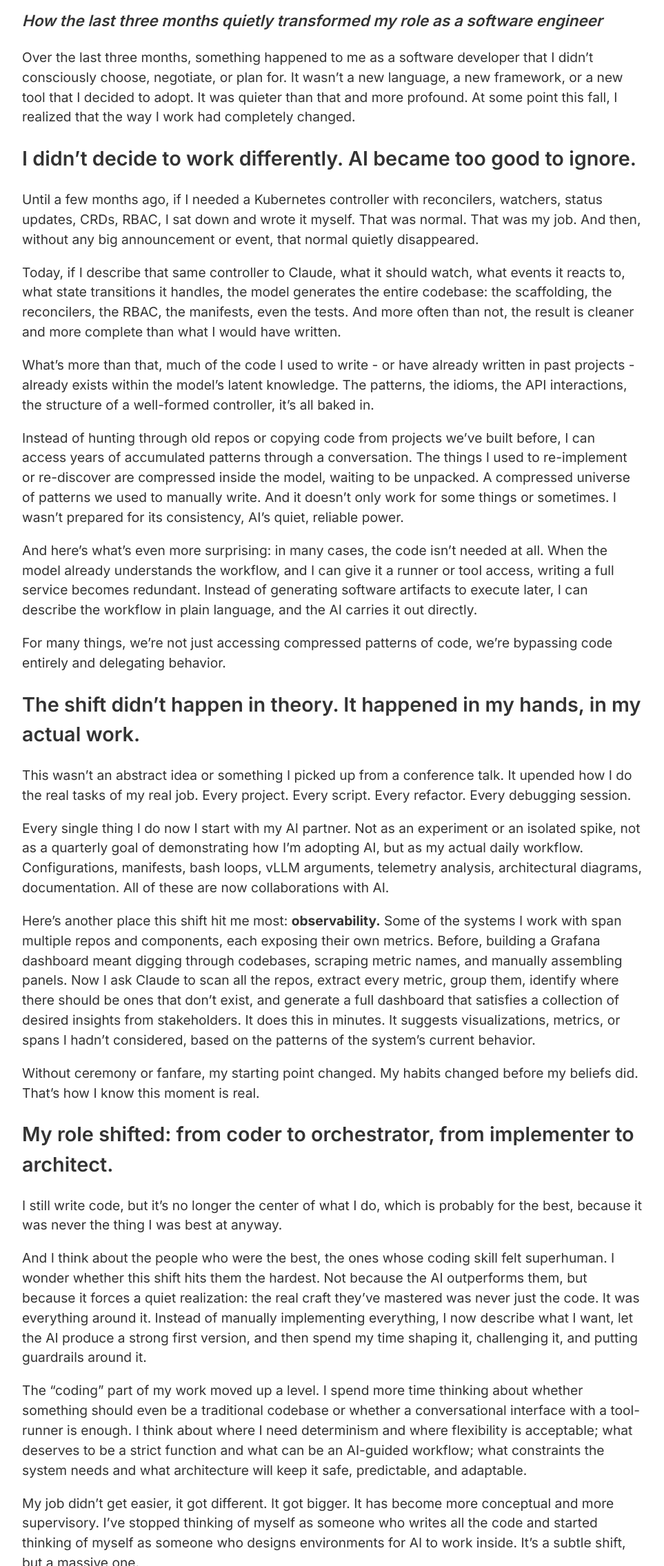
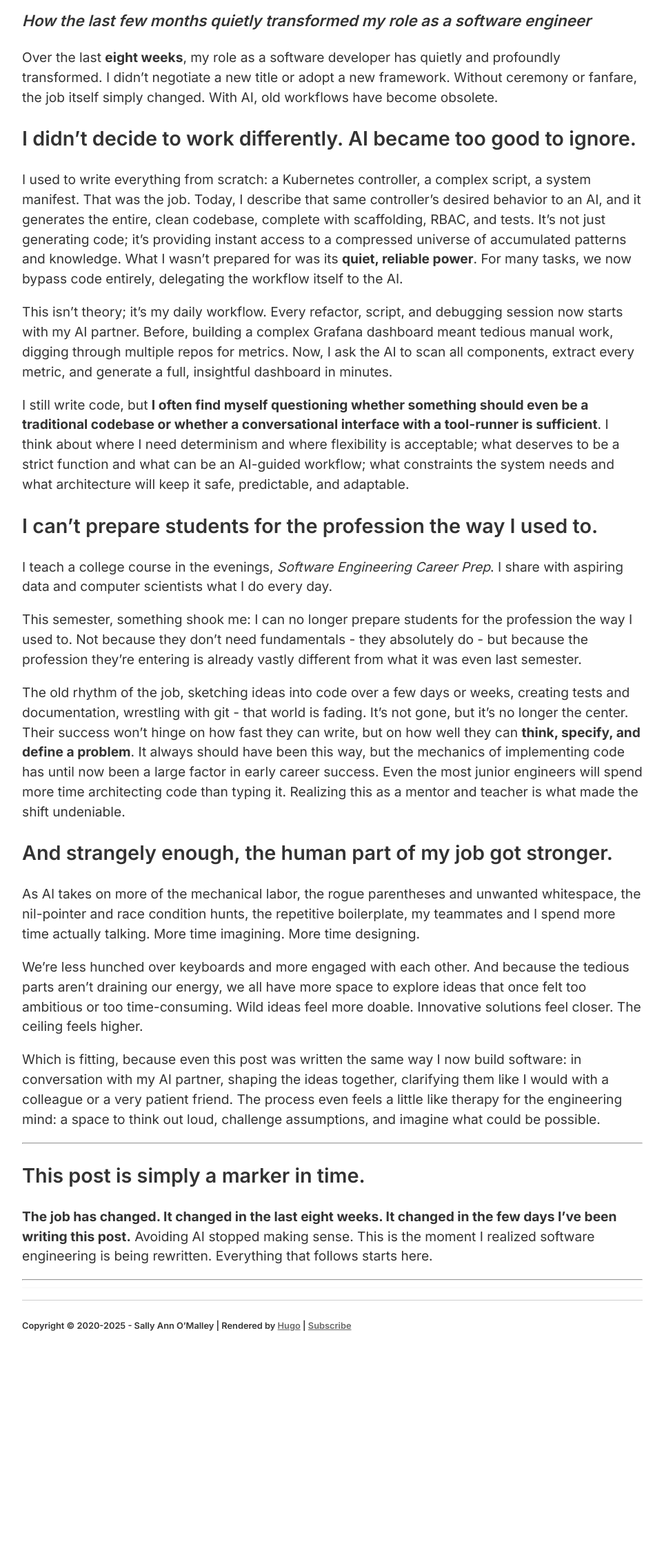
Before and after one commit to sallyom/sallyom.github.io, a plain HTML site: page posts/i-have-a-new-job/index.html in a window 1280 px wide. Shown: the part 529-2800 px from the top of the page at 69% size, without its empty margins (158-1121 px from the left). After the commit the page ends 2490 px from the top, so only its background shows below. Drawn offline with Linux system fonts and the light colour scheme.

Commit message:
Publish: Updated blog title and post content
Co-Authored-By: Claude <noreply@anthropic.com>
Signed-off-by: sallyom <somalley@redhat.com>

```diff
--- a/posts/i-have-a-new-job/index.html
+++ b/posts/i-have-a-new-job/index.html
@@ -3,14 +3,15 @@
 <html lang="en">
 
 <head>
-  <title>I Didn&#39;t Change Jobs - AI Changed the Job I Have - Adventures in Open Sourcery</title>
+  <title>I Didn&#39;t Change Jobs - AI Changed the Job I Have - This is my blog...</title>
   <meta charset="utf-8" />
 <meta name="viewport" content="width=device-width, initial-scale=1" />
 <meta name="description" content="A collection of stuff I&#39;ve learned." />
 <meta name="author" content="" /><meta property="og:url" content="https://sallyom.github.io/posts/i-have-a-new-job/">
-  <meta property="og:site_name" content="Adventures in Open Sourcery">
+  <meta property="og:site_name" content="This is my blog...">
   <meta property="og:title" content="I Didn&#39;t Change Jobs - AI Changed the Job I Have">
-  <meta property="og:description" content="I Didn’t Change Jobs - AI Changed the Job I Have How the last three months quietly transformed my role as a software engineer Over the last three months, something happened to me as a software developer that I didn’t consciously choose, negotiate, or plan for. It wasn’t a new language, a new framework, or a new tool that I decided to adopt. It was quieter than that and more profound. At some point this fall, I realized that the way I work had completely changed.">
+  <meta property="og:description" content="I Didn’t Change Jobs - AI Changed the Job I Have How the last few months quietly transformed my role as a software engineer Over the last eight weeks, my role as a software developer has quietly and profoundly transformed. I didn’t negotiate a new title or adopt a new framework. Without ceremony or fanfare, the job itself simply changed. With AI, old workflows have become obsolete.
+I didn’t decide to work differently. AI became too good to ignore. I used to write everything from scratch: a Kubernetes controller, a complex script, a system manifest. That was the job. Today, I describe that same controller’s desired behavior to an AI, and it generates the entire, clean codebase, complete with scaffolding, RBAC, and tests. It’s not just generating code; it’s providing instant access to a compressed universe of accumulated patterns and knowledge. What I wasn’t prepared for was its quiet, reliable power. For many tasks, we now bypass code entirely, delegating the workflow itself to the AI.">
   <meta property="og:locale" content="en">
   <meta property="og:type" content="article">
     <meta property="article:section" content="posts">
@@ -20,7 +21,8 @@
 
   <meta name="twitter:card" content="summary">
   <meta name="twitter:title" content="I Didn&#39;t Change Jobs - AI Changed the Job I Have">
-  <meta name="twitter:description" content="I Didn’t Change Jobs - AI Changed the Job I Have How the last three months quietly transformed my role as a software engineer Over the last three months, something happened to me as a software developer that I didn’t consciously choose, negotiate, or plan for. It wasn’t a new language, a new framework, or a new tool that I decided to adopt. It was quieter than that and more profound. At some point this fall, I realized that the way I work had completely changed.">
+  <meta name="twitter:description" content="I Didn’t Change Jobs - AI Changed the Job I Have How the last few months quietly transformed my role as a software engineer Over the last eight weeks, my role as a software developer has quietly and profoundly transformed. I didn’t negotiate a new title or adopt a new framework. Without ceremony or fanfare, the job itself simply changed. With AI, old workflows have become obsolete.
+I didn’t decide to work differently. AI became too good to ignore. I used to write everything from scratch: a Kubernetes controller, a complex script, a system manifest. That was the job. Today, I describe that same controller’s desired behavior to an AI, and it generates the entire, clean codebase, complete with scaffolding, RBAC, and tests. It’s not just generating code; it’s providing instant access to a compressed universe of accumulated patterns and knowledge. What I wasn’t prepared for was its quiet, reliable power. For many tasks, we now bypass code entirely, delegating the workflow itself to the AI.">
 
 <meta name="generator" content="Hugo 0.152.2">
 
@@ -39,7 +41,7 @@
     <header>
 
       <h1>
-        <a href="https://sallyom.github.io/">Adventures in Open Sourcery</a>
+        <a href="https://sallyom.github.io/">This is my blog&hellip;</a>
       </h1>
 
       <ul id="social-media">
@@ -83,7 +85,7 @@
 
 
 
-        <li>7 minute read</li>
+        <li>4 minute read</li>
     </ul>
 </aside>
 
@@ -95,82 +97,39 @@
 
 
     <h1 id="i-didnt-change-jobs---ai-changed-the-job-i-have">I Didn&rsquo;t Change Jobs - AI Changed the Job I Have</h1>
-<h3 id="how-the-last-three-months-quietly-transformed-my-role-as-a-software-engineer"><em>How the last three months quietly transformed my role as a software engineer</em></h3>
-<p>Over the last three months, something happened to me as a software developer that I didn&rsquo;t consciously choose,
-negotiate, or plan for. It wasn&rsquo;t a new language, a new framework, or a new tool that I decided to adopt. It was
-quieter than that and more profound. At some point this fall, I realized that the way I work had completely changed.</p>
-<h2 id="i-didnt-decide-to-work-differently-ai-became-too-good-to-ignore">I didn&rsquo;t decide to work differently. AI became too good to ignore.</h2>
-<p>Until a few months ago, if I needed a Kubernetes controller with reconcilers, watchers, status updates, CRDs, RBAC,
-I sat down and wrote it myself. That was normal. That was my job. And then, without any big announcement or event,
-that normal quietly disappeared.</p>
-<p>Today, if I describe that same controller to Claude, what it should watch, what events it reacts to, what state
-transitions it handles, the model generates the entire codebase: the scaffolding, the reconcilers, the RBAC, the
-manifests, even the tests. And more often than not, the result is cleaner and more complete than what I would have
-written.</p>
-<p>What&rsquo;s more than that, much of the code I used to write - or have already written in past projects - already exists
-within the model&rsquo;s latent knowledge. The patterns, the idioms, the API interactions, the structure of a well-formed
-controller, it&rsquo;s all baked in.</p>
-<p>Instead of hunting through old repos or copying code from projects we&rsquo;ve built before, I can access years of
-accumulated patterns through a conversation. The things I used to re-implement or re-discover are compressed inside
-the model, waiting to be unpacked. A compressed universe of patterns we used to manually write. And it doesn&rsquo;t only work
-for some things or sometimes. I wasn&rsquo;t prepared for its consistency, AI&rsquo;s quiet, reliable power.</p>
-<p>And here&rsquo;s what&rsquo;s even more surprising: in many cases, the code isn&rsquo;t needed at all. When the model already
-understands the workflow, and I can give it a runner or tool access, writing a full service becomes redundant. Instead
-of generating software artifacts to execute later, I can describe the workflow in plain language, and the AI carries
-it out directly.</p>
-<p>For many things, we&rsquo;re not just accessing compressed patterns of code, we&rsquo;re bypassing code entirely and delegating
-behavior.</p>
-<h2 id="the-shift-didnt-happen-in-theory-it-happened-in-my-hands-in-my-actual-work">The shift didn&rsquo;t happen in theory. It happened in my hands, in my actual work.</h2>
-<p>This wasn&rsquo;t an abstract idea or something I picked up from a conference talk. It upended how I do the real tasks of
-my real job. Every project. Every script. Every refactor. Every debugging session.</p>
-<p>Every single thing I do now I start with my AI partner. Not as an experiment or an isolated spike, not as a quarterly
-goal of demonstrating how I&rsquo;m adopting AI, but as my actual daily workflow. Configurations, manifests, bash loops,
-vLLM arguments, telemetry analysis, architectural diagrams, documentation. All of these are
-now collaborations with AI.</p>
-<p>Here&rsquo;s another place this shift hit me most: <strong>observability.</strong>
-Some of the systems I work with span multiple repos and components, each exposing their own metrics. Before, building
-a Grafana dashboard meant digging through codebases, scraping metric names, and manually assembling panels. Now I ask
-Claude to scan all the repos, extract every metric, group them, identify where there should be ones that don&rsquo;t exist,
-and generate a full dashboard that satisfies a collection of desired insights from stakeholders. It does this in
-minutes. It suggests visualizations, metrics, or spans I hadn&rsquo;t considered, based on the patterns of the system&rsquo;s
-current behavior.</p>
-<p>Without ceremony or fanfare, my starting point changed. My habits changed before my beliefs did. That&rsquo;s how I know
-this moment is real.</p>
-<h2 id="my-role-shifted-from-coder-to-orchestrator-from-implementer-to-architect">My role shifted: from coder to orchestrator, from implementer to architect.</h2>
-<p>I still write code, but it&rsquo;s no longer the center of what I do, which is probably for the best, because it was never
-the thing I was best at anyway.</p>
-<p>And I think about the people who were the best, the ones whose coding skill felt superhuman. I wonder whether this
-shift hits them the hardest. Not because the AI outperforms them, but because it forces a quiet realization: the real
-craft they&rsquo;ve mastered was never just the code. It was everything around it. Instead of manually implementing
-everything, I now describe what I want, let the AI produce a strong first version, and then spend my time shaping it,
-challenging it, and putting guardrails around it.</p>
-<p>The &ldquo;coding&rdquo; part of my work moved up a level. I spend more time thinking about whether something should even be a
-traditional codebase or whether a conversational interface with a tool-runner is enough. I think about where I need
+<h3 id="how-the-last-few-months-quietly-transformed-my-role-as-a-software-engineer"><em>How the last few months quietly transformed my role as a software engineer</em></h3>
+<p>Over the last <strong>eight weeks</strong>, my role as a software developer has quietly and
+profoundly transformed. I didn&rsquo;t negotiate a new title or adopt a new framework. Without
+ceremony or fanfare, the job itself simply changed. With AI, old workflows have become obsolete.</p>
+<h2 id="i-didnt-decide-to-work-differently-ai-became-too-good-to-ignore">I didn’t decide to work differently. AI became too good to ignore.</h2>
+<p>I used to write everything from scratch: a Kubernetes controller, a complex script,
+a system manifest. That was the job. Today, I describe that same controller’s desired
+behavior to an AI, and it generates the entire, clean codebase, complete with
+scaffolding, RBAC, and tests. It’s not just generating code; it’s providing instant
+access to a compressed universe of accumulated patterns and knowledge. What I wasn&rsquo;t
+prepared for was its <strong>quiet, reliable power</strong>. For many tasks, we now bypass code
+entirely, delegating the workflow itself to the AI.</p>
+<p>This isn&rsquo;t theory; it&rsquo;s my daily workflow. Every refactor, script, and debugging
+session now starts with my AI partner. Before, building a complex Grafana dashboard
+meant tedious manual work, digging through multiple repos for metrics. Now, I ask
+the AI to scan all components, extract every metric, and generate a full, insightful
+dashboard in minutes.</p>
+<p>I still write code, but <strong>I often find myself questioning whether something should even be a
+traditional codebase or whether a conversational interface with a tool-runner is sufficient</strong>. I think about where I need
 determinism and where flexibility is acceptable; what deserves to be a strict function and what can be an AI-guided
 workflow; what constraints the system needs and what architecture will keep it safe, predictable, and adaptable.</p>
-<p>My job didn&rsquo;t get easier, it got different. It got bigger. It has become more conceptual and more supervisory. I&rsquo;ve
-stopped thinking of myself as someone who writes all the code and started thinking of myself as someone who designs
-environments for AI to work inside. It&rsquo;s a subtle shift, but a massive one.</p>
-<h2 id="heres-where-a-blur-of-change-snapped-into-focus">Here&rsquo;s where a blur of change snapped into focus:</h2>
-<p>I co-teach a course within Boston University&rsquo;s Faculty of Computing and  Data Sciences, <em>Software Engineering
-Career Prep</em>. I have the honor of sharing with aspiring data and computer scientists what I do every day. This
-semester, something shook me:</p>
-<p><strong>I can&rsquo;t prepare students for the profession the way I used to.</strong></p>
-<p>Not because they don&rsquo;t need fundamentals - they absolutely do - but because the profession they&rsquo;re entering is already
-vastly different from what it was even a semester ago.</p>
-<p>The old rhythm of the job, sketching ideas into code over a few days of learning new APIs, creating tests and documentation,
-wrestling with git - that world is fading. It&rsquo;s not gone, but it&rsquo;s no longer the center. Now
-the center is something else entirely: clarity, specification, architecture, constraint-setting, and collaborating with
-AI. Even the most junior engineers will spend more time orchestrating code than typing it.</p>
-<p>Their success won&rsquo;t hinge on how fast they can write, but on how well they can think, how clearly they can define a
-problem, evaluate a solution, and adapt as the tools evolve. Realizing this as a mentor and teacher is what made the
-shift undeniable.</p>
-<h2 id="i-didnt-set-out-to-change-how-i-work-ai-just-crossed-a-threshold">I didn&rsquo;t set out to change how I work. AI just crossed a threshold.</h2>
-<p>This isn&rsquo;t hype or speculation. This isn&rsquo;t &ldquo;AI might change software engineering someday.&rdquo;</p>
-<p><strong>The job has changed.</strong>
-<strong>It changed in the last three months. It changed in the last two weeks.</strong>
-<strong>And it changed because AI is becoming capable in a way that makes the old workflow obsolete.</strong></p>
-<p>Avoiding or refusing to use AI stopped making sense. The ground moved beneath me.</p>
+<h2 id="i-cant-prepare-students-for-the-profession-the-way-i-used-to">I can’t prepare students for the profession the way I used to.</h2>
+<p>I teach a college course in the evenings, <em>Software Engineering Career Prep</em>.
+I share with aspiring data and computer scientists what I do every day.</p>
+<p>This semester, something shook me: I can no longer prepare students for the profession the way I
+used to. Not because they don&rsquo;t need fundamentals - they absolutely do - but because the profession they&rsquo;re entering is already
+vastly different from what it was even last semester.</p>
+<p>The old rhythm of the job, sketching ideas into code over a few days or weeks, creating tests and documentation,
+wrestling with git - that world is fading. It&rsquo;s not gone, but it&rsquo;s no longer the center.
+Their success won&rsquo;t hinge on how fast they can write, but on how well they can <strong>think, specify, and define a problem</strong>.
+It always should have been this way, but the mechanics of implementing code has until now been a large factor in early career success.
+Even the most junior engineers will spend more time architecting code than typing it.
+Realizing this as a mentor and teacher is what made the shift undeniable.</p>
 <h2 id="and-strangely-enough-the-human-part-of-my-job-got-stronger">And strangely enough, the human part of my job got stronger.</h2>
 <p>As AI takes on more of the mechanical labor, the rogue parentheses and unwanted whitespace, the nil-pointer and race condition hunts,
 the repetitive boilerplate, my teammates and I spend more time actually talking. More time imagining. More time designing.</p>
@@ -181,12 +140,13 @@ more doable. Innovative solutions feel closer. The ceiling feels higher.</p>
 partner, shaping the ideas together, clarifying them like I would with a colleague or a very patient friend. The
 process even feels a little like therapy for the engineering mind: a space to think out loud, challenge assumptions,
 and imagine what could be possible.</p>
+<hr>
 <h2 id="this-post-is-simply-a-marker-in-time">This post is simply a marker in time.</h2>
-<p>I&rsquo;m going to write more about this, especially what it means for students, for teams, and for the parts of engineering
-that become more important (not less) in this new world.</p>
-<p>But this first piece is just to say:</p>
-<p><strong>This is the moment I realized software engineering is being rewritten.</strong></p>
-<p>Everything that follows starts here.</p>
+<p><strong>The job has changed. It changed in the last eight weeks. It changed in the few
+days I&rsquo;ve been writing this post.</strong> Avoiding AI stopped making sense. This is the
+moment I realized software engineering is being rewritten. Everything that follows
+starts here.</p>
+<hr>
 
 
 </article>
--- a/sitemap.xml
+++ b/sitemap.xml
@@ -2,13 +2,13 @@
 <urlset xmlns="http://www.sitemaps.org/schemas/sitemap/0.9"
   xmlns:xhtml="http://www.w3.org/1999/xhtml">
   <url>
-    <loc>https://sallyom.github.io/</loc>
-    <lastmod>2025-11-18T20:00:00-05:00</lastmod>
-  </url><url>
     <loc>https://sallyom.github.io/posts/i-have-a-new-job/</loc>
     <lastmod>2025-11-18T20:00:00-05:00</lastmod>
   </url><url>
     <loc>https://sallyom.github.io/posts/</loc>
+    <lastmod>2025-11-18T20:00:00-05:00</lastmod>
+  </url><url>
+    <loc>https://sallyom.github.io/</loc>
     <lastmod>2025-11-18T20:00:00-05:00</lastmod>
   </url><url>
     <loc>https://sallyom.github.io/about/</loc>
```
Also changed, not shown: 404.html (+3 -3 lines), about/index.html (+3 -3 lines), categories/index.html (+4 -4 lines), categories/index.xml (+3 -3 lines), index.html (+19 -11 lines), index.xml (+3 -3 lines), posts/index.html (+4 -4 lines), posts/index.xml (+3 -3 lines), tags/index.html (+4 -4 lines), tags/index.xml (+3 -3 lines).
